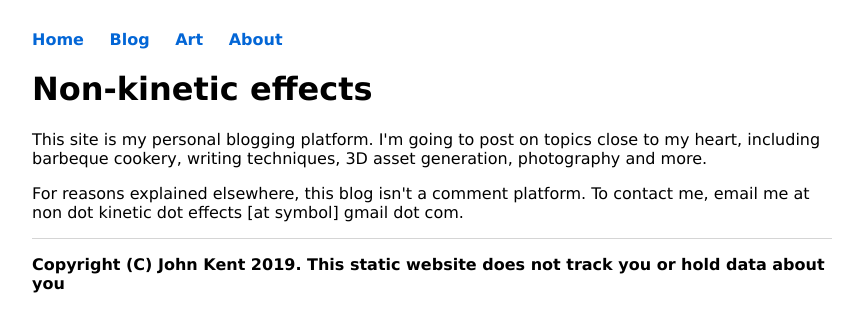
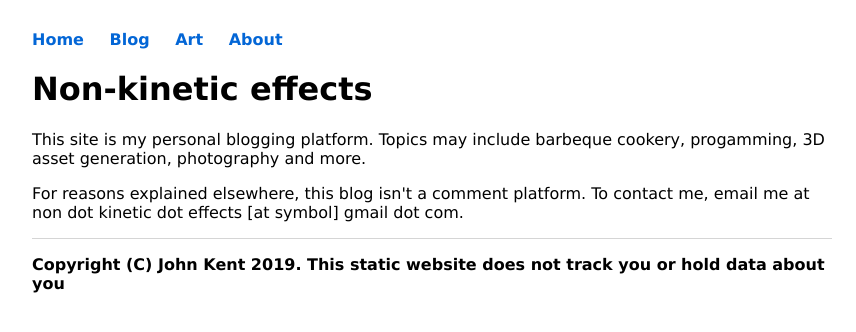
Before and after one commit to KineticLensman/KineticLensman.github.io, a Jekyll site: the page built from index.html, in a window 1280 px wide. Shown: the top 332 px of the page, without its empty margins (208-1064 px from the left). Built offline with Jekyll 4.4.1, drawn with Linux system fonts in a browser that asks for light colours.

Commit message:
Better describe content

```diff
--- a/index.html
+++ b/index.html
@@ -5,6 +5,6 @@ description: Non-kinetic effects website blog
 ---
 <div class="blurb">
 	<h1>Non-kinetic effects</h1>
-	<p>This site is my personal blogging platform. I'm going to post on topics close to my heart, including barbeque cookery, writing techniques, 3D asset generation, photography and more.</p>
+	<p>This site is my personal blogging platform. Topics may include barbeque cookery, progamming, 3D asset generation, photography and more.</p>
 	<p>For reasons explained elsewhere, this blog isn't a comment platform. To contact me, email me at non dot kinetic dot effects [at symbol] gmail dot com.</p>
 </div><!-- /.blurb -->
```
